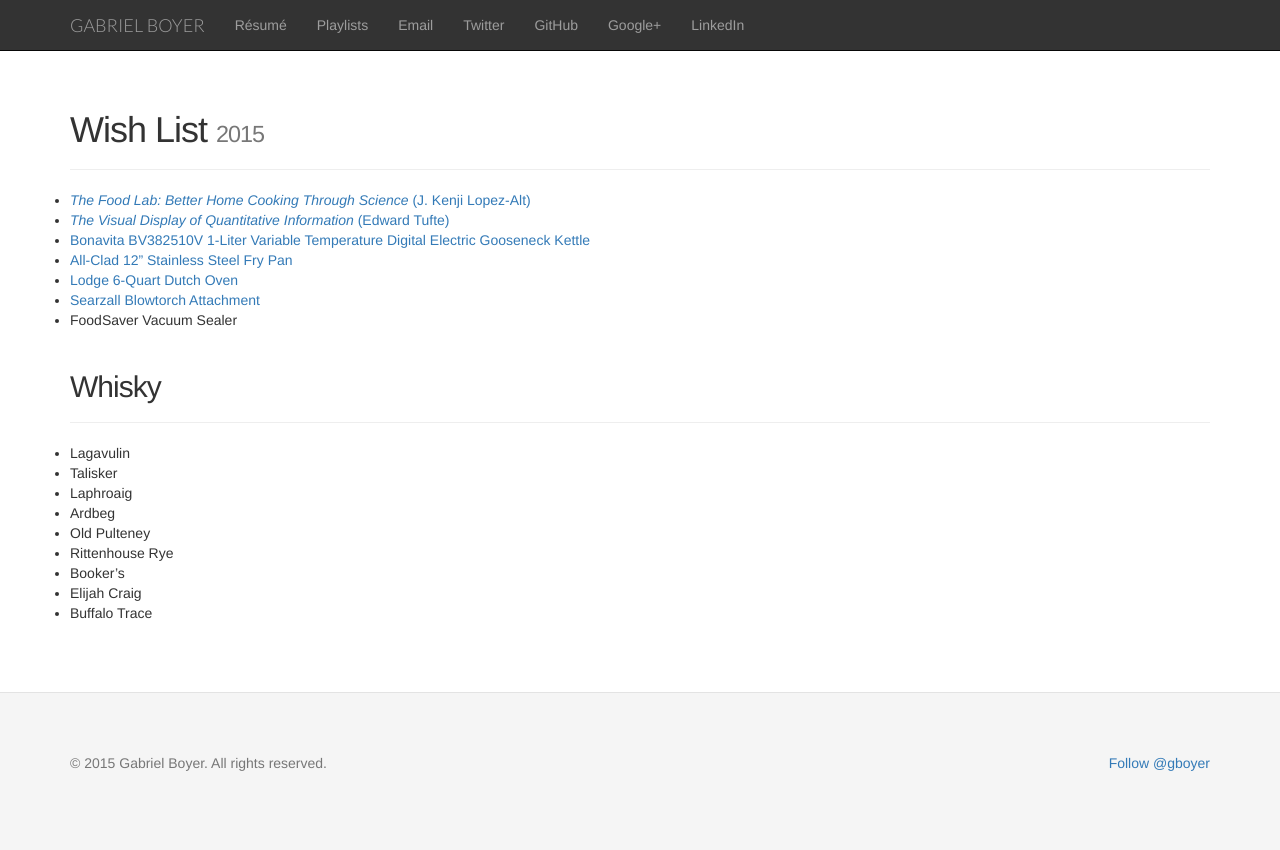
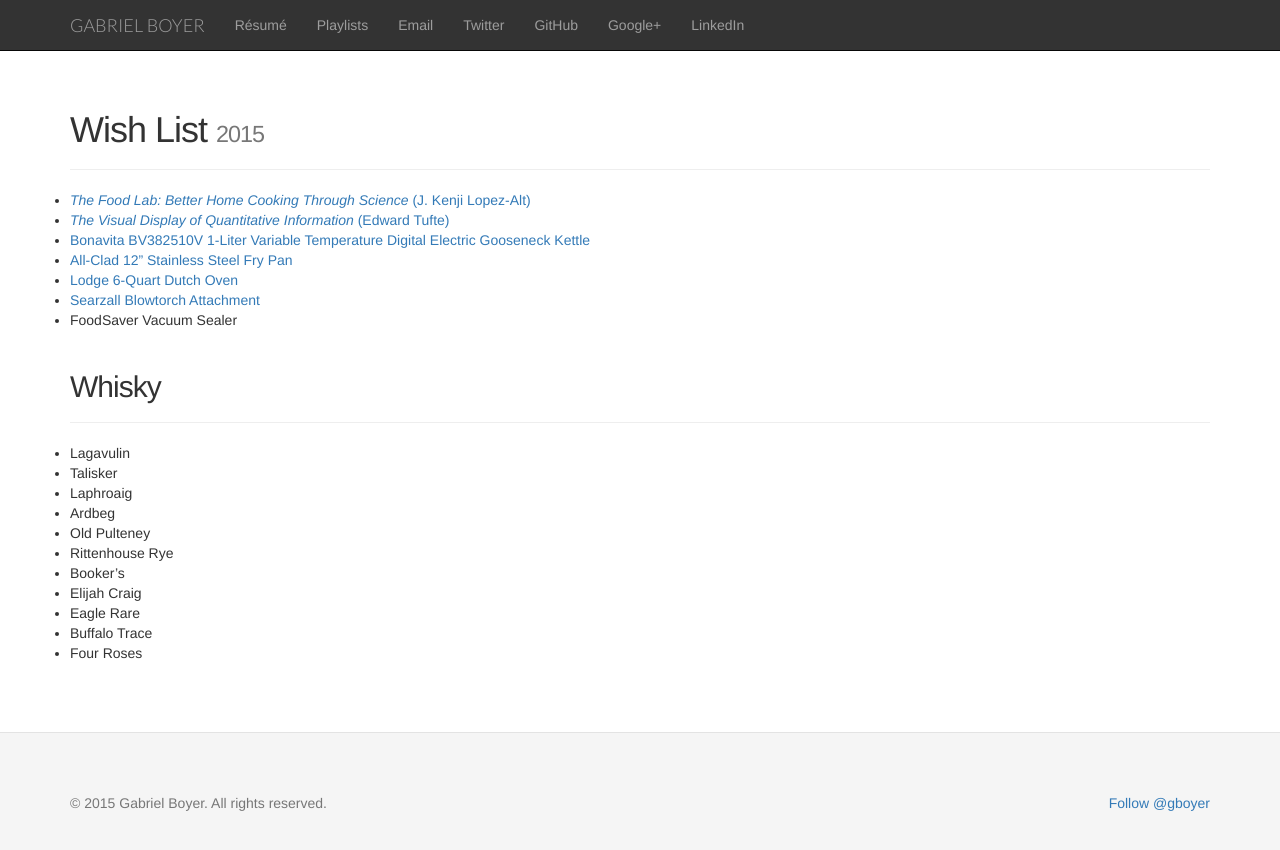
Before and after one commit to gabe/gabe.github.com, a Jekyll site: the page built from wishlist.md, in a window 1280 px wide. Shown: the top 850 px of the page. Built offline with Jekyll 4.4.1, drawn with Linux system fonts in a browser that asks for light colours; nearby versions of some CDN libraries; comment, search, counter and statistics services are not loaded.

Commit message:
Update wishlist.md

```diff
--- a/wishlist.md
+++ b/wishlist.md
@@ -27,7 +27,9 @@
 - Rittenhouse Rye
 - Booker's
 - Elijah Craig
+- Eagle Rare
 - Buffalo Trace
+- Four Roses
 
 [1]: http://www.amazon.ca/Lodge-EC6D43-Color-6-Quart-Island/dp/B000N501BK/
 [2]: http://www.amazon.ca/All-Clad-Tri-Ply-Stainless-Steel-Frying/dp/B00FUF5K8W/
```
